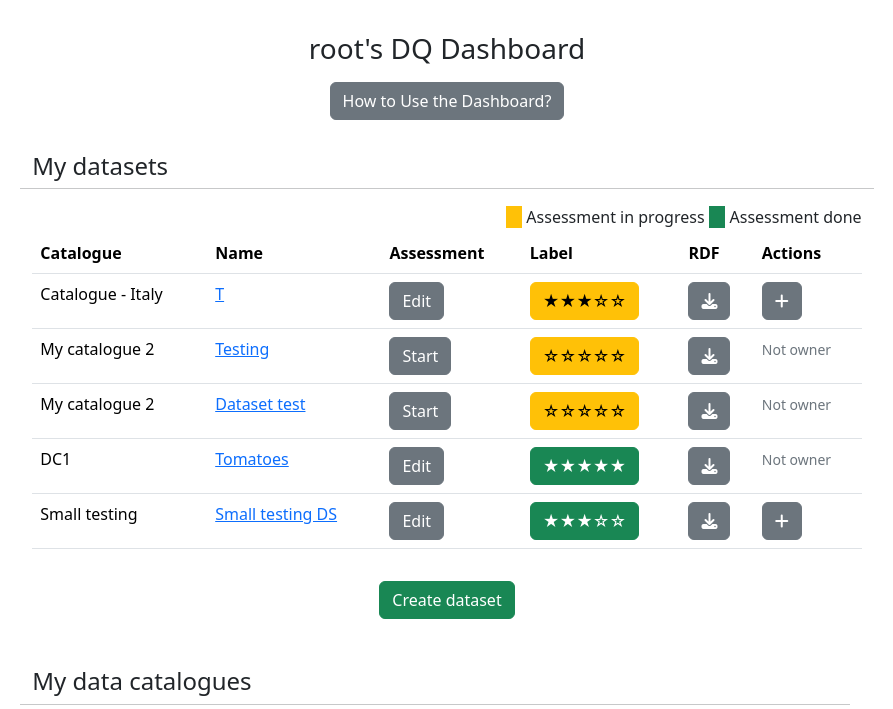
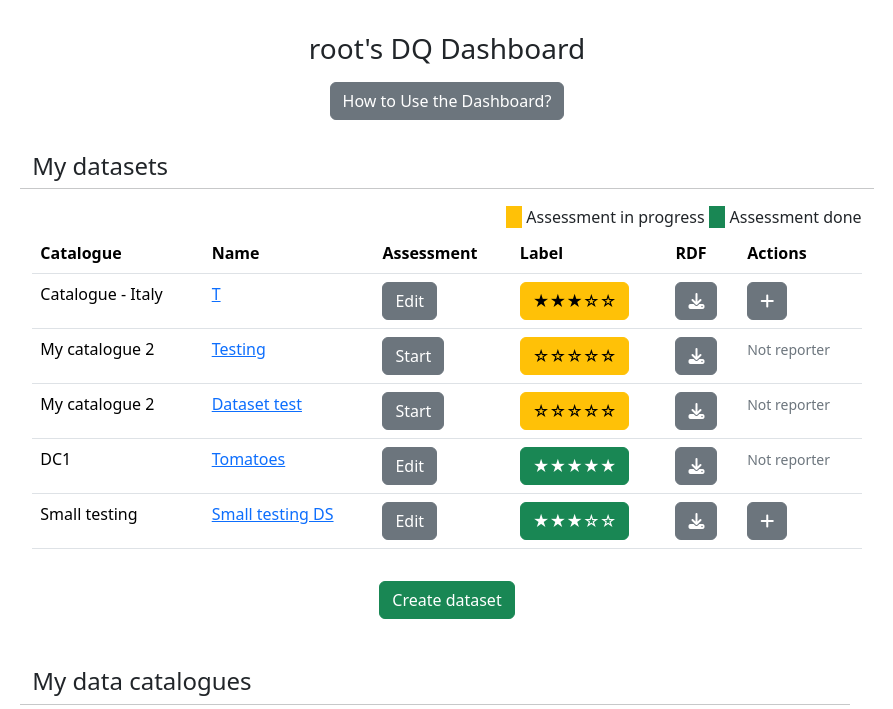
Before and after one commit to willemdatema/quantum_labelling_tool, a Django app: page /dashboard in a window 1280 px wide. Shown: the part 66-775 px from the top of the page, without its empty margins (193-1086 px from the left). Run offline with Django 5.2, Linux system fonts and the light colour scheme; a user stored in the database is signed in; data comes from the database, SQL or seed files in the repository; some libraries are stand-ins or nearby versions.

Commit message:
Changed terms on DQ dashboard

```diff
--- a/webapp/templates/dq_dashboard.html
+++ b/webapp/templates/dq_dashboard.html
@@ -111,7 +111,12 @@
                                                 {{ dataset.version }}
                                             </p>
                                             <p>
-                                                <b>Creator:</b>
+                                                <b>Data controller:</b>
+                                                <br>
+                                                {{ organization }}
+                                            </p>
+                                            <p>
+                                                <b>Reporter:</b>
                                                 <br>
                                                 {{ dataset.user }}
                                             </p>
@@ -181,7 +186,7 @@
                                 </div>
                             </div>
                             {% else %}
-                            <small class="text-secondary">Not owner</small>
+                            <small class="text-secondary">Not reporter</small>
                             {% endif %}
                         </td>
                     </tr>
--- a/webapp/views.py
+++ b/webapp/views.py
@@ -154,6 +154,7 @@ def user_dashboard_view(request: HttpRequest) -> HttpResponse:
                 'id': dataset.id,
                 'user': dataset.catalogue.user.username,
                 'catalogue': dataset.catalogue.title,
+                'organization': user_organization.organization.name,
                 'name': dataset.name,
                 'description': dataset.description,
                 'version': dataset.version,
```
